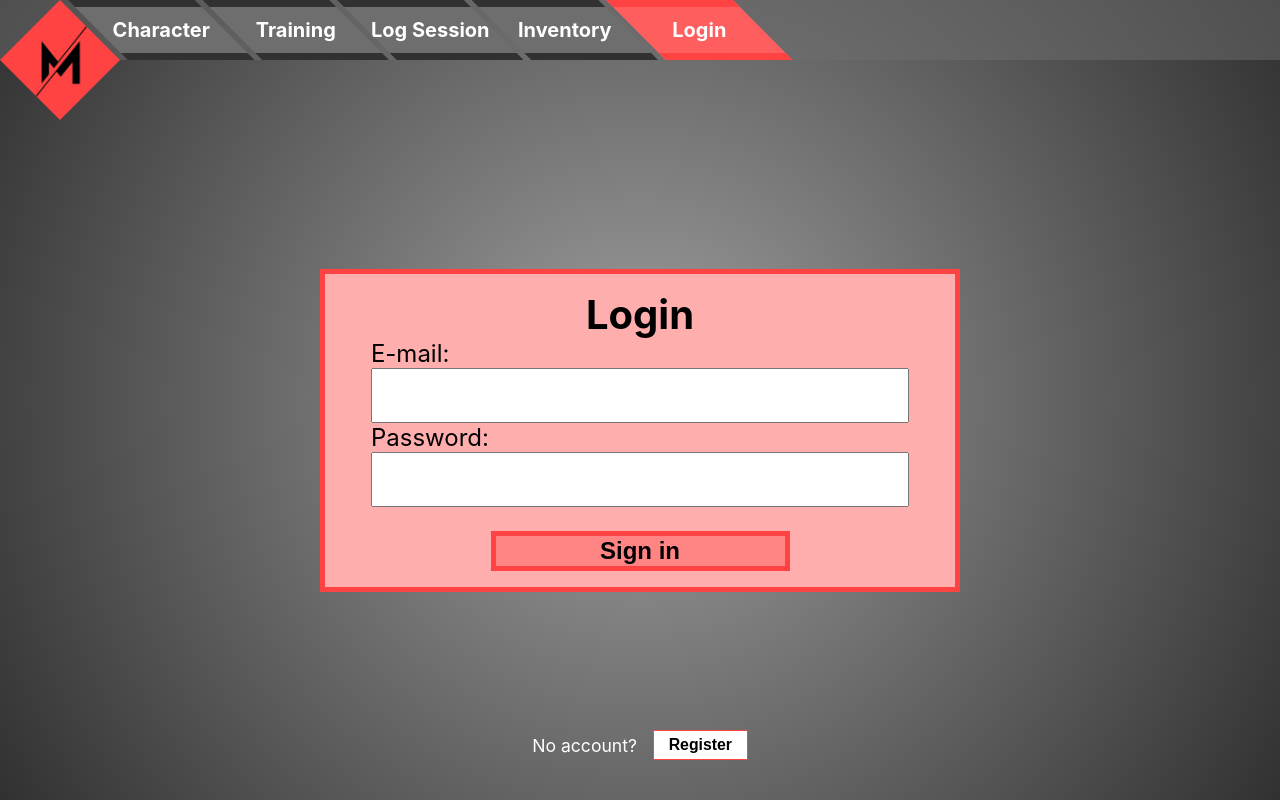
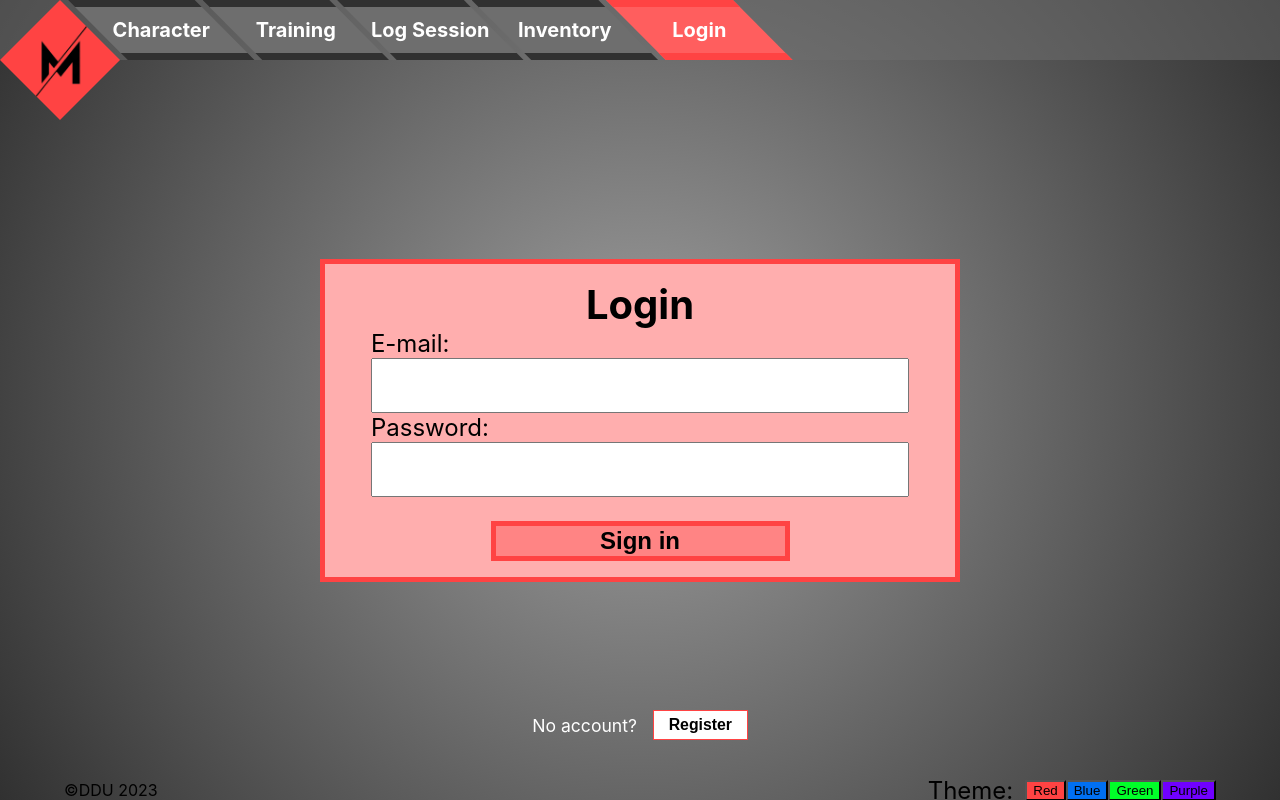
Before and after one commit to DDU-FKMO/DDU-Eksamensprojekt, a Vue app in the folder frontend/: page /login in a window 1280 px wide. Built offline with nearby package versions, Linux system fonts and the light colour scheme.

Commit message:
#22 Themes

```diff
--- a/frontend/src/App.vue
+++ b/frontend/src/App.vue
@@ -1,15 +1,15 @@
 <script setup>
 	import {RouterLink, RouterView} from "vue-router";
+	import Settings from "./components/Settings.vue";
 </script>
 <script>
 	export default {
-		data() {
-			return {
-				loggedIn: false,
-				routes: [],
-				showSidebar: false
-			};
-		},
+		data: () => ({
+			loggedIn: false,
+			routes: [],
+			showSidebar: false
+		}),
+		components: {RouterLink, RouterView, Settings},
 		mounted() {
 			if (!(localStorage.getItem("user") === null)) {
 				this.loggedIn = true;
@@ -47,13 +47,17 @@
 	<main class="page">
 		<RouterView @login="loggedIn = !loggedIn" />
 	</main>
+	<footer class="center footer">
+		<p>©DDU 2023</p>
+		<Settings />
+	</footer>
 </template>
 
 <style scoped>
 	/*Main layout*/
 	.page {
 		width: 100%;
-		height: 92.5vh;
+		height: 90vh;
 		display: flex;
 		justify-content: center;
 		align-items: center;
@@ -130,6 +134,13 @@
 		border-color: var(--base-color-4);
 	}
 
+	.footer {
+		justify-content: space-between;
+		padding: 0 5%;
+		max-height: 2.5vh;
+		overflow: hidden;
+	}
+
 	/* Mobile changes */
 	@media (max-aspect-ratio: 0.84) {
 		@media (max-width: 999px) {
--- a/frontend/src/assets/base.css
+++ b/frontend/src/assets/base.css
@@ -1,10 +1,37 @@
 /* Red Theme */
-:root {
-	--color-red-1: #ffaeae;
-	--color-red-2: #ff9797;
-	--color-red-3: #ff8484;
-	--color-red-4: #ff5e5e;
-	--color-red-5: #ff4343;
+:root[data-theme="red"] {
+	--base-color-1: #ffaeae;
+	--base-color-2: #ff9797;
+	--base-color-3: #ff8484;
+	--base-color-4: #ff5e5e;
+	--base-color-5: #ff4343;
+}
+
+/* Blue Theme */
+:root[data-theme="blue"] {
+	--base-color-1: #a3d8ff;
+	--base-color-2: #7cc2ff;
+	--base-color-3: #5aaaff;
+	--base-color-4: #2e8eff;
+	--base-color-5: #0070f3;
+}
+
+/* Green Theme */
+:root[data-theme="green"] {
+	--base-color-1: #a3ffb3;
+	--base-color-2: #7cff9a;
+	--base-color-3: #5aff7d;
+	--base-color-4: #2eff5a;
+	--base-color-5: #00ff29;
+}
+
+/* Purple Theme */
+:root[data-theme="purple"] {
+	--base-color-1: #d8a3ff;
+	--base-color-2: #c27cff;
+	--base-color-3: #aa5aff;
+	--base-color-4: #8e2eff;
+	--base-color-5: #7000ff;
 }
 
 /* Black */
@@ -22,16 +49,12 @@
 	--color-gold-3: #ff9e2f;
 }
 
-/* semantic colour variables for this project */
+/* White */
 :root {
 	--color-white: #ffffff;
-	/**Lowest number = lightest colour*/
-	--base-color-1: var(--color-red-1);
-	--base-color-2: var(--color-red-2);
-	--base-color-3: var(--color-red-3);
-	--base-color-4: var(--color-red-4);
-	--base-color-5: var(--color-red-5);
 }
+
+/* Semantic colour variables for this project */
 
 *,
 *::before,
--- /dev/null
+++ b/frontend/src/components/Settings.vue
@@ -0,0 +1,47 @@
+<template>
+	<div class="settings center">
+		<div class="theme center">
+			<h2>Theme:</h2>
+			<div class="theme-buttons center">
+				<button class="theme-button red" @click="setTheme('red')">Red</button>
+				<button class="theme-button blue" @click="setTheme('blue')">Blue</button>
+				<button class="theme-button green" @click="setTheme('green')">Green</button>
+				<button class="theme-button purple" @click="setTheme('purple')">Purple</button>
+			</div>
+		</div>
+	</div>
+</template>
+
+<script>
+	export default {
+		name: "Settings",
+		methods: {
+			setTheme(theme) {
+				document.documentElement.setAttribute("data-theme", theme);
+			}
+		},
+		mounted() {
+			document.documentElement.setAttribute("data-theme", "red");
+		}
+	};
+</script>
+
+<style>
+	.red {
+		background-color: #ff4343;
+	}
+	.blue {
+		background-color: #0070f3;
+	}
+	.green {
+		background-color: #00ff29;
+	}
+	.purple {
+		background-color: #7000ff;
+	}
+
+	.theme h2 {
+		margin: 0;
+		margin-right: 0.5em;
+	}
+</style>
```
